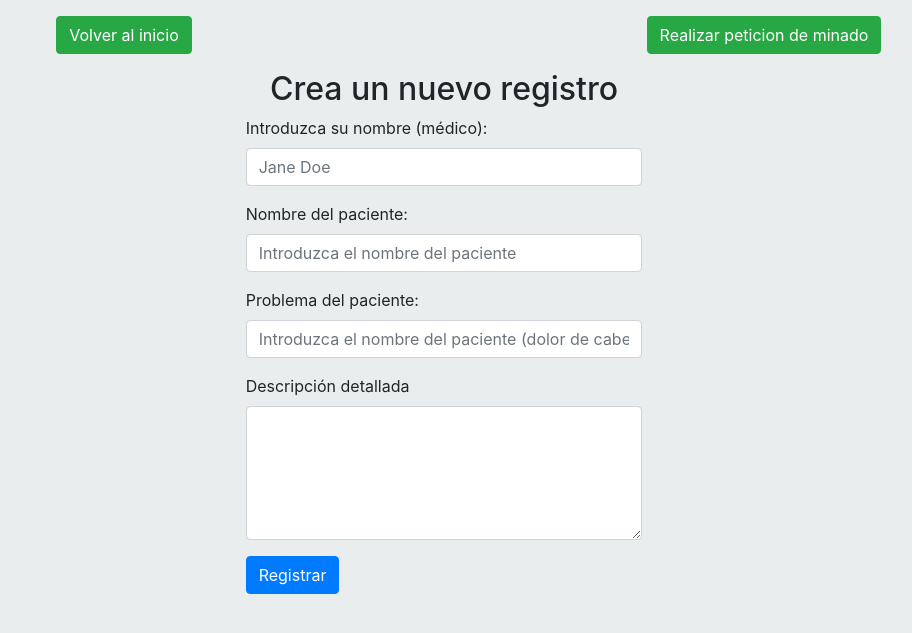
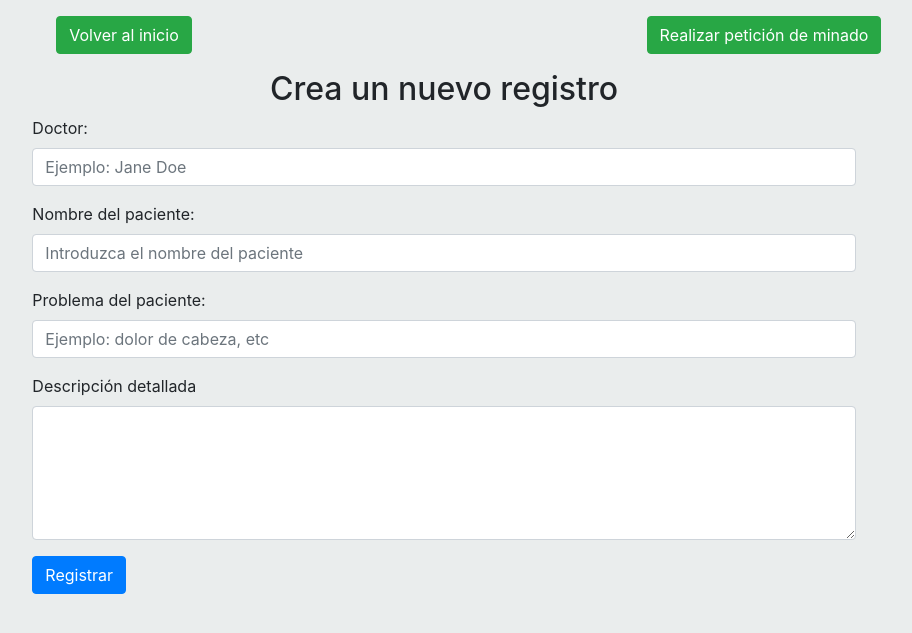
Before and after one commit to calabres97/MediChain, a Flask app: template app/templates/history.html in a window 1280 px wide. Shown: the top 633 px of the page, without its empty margins (196-1108 px from the left). Run offline with Flask 2, Linux system fonts and the light colour scheme; the template is opened without the code that fills it, so the values that code supplies are empty; some libraries are stand-ins or nearby versions.

Commit message:
Some style and grammatical changes in the views.

```diff
--- a/app/templates/history.html
+++ b/app/templates/history.html
@@ -8,7 +8,7 @@
                     <a class="btn btn-success" href="/" role="button">Volver al inicio</a>
                 </div>
                 <div class="col-md-4 text-center mt-3 mb-3">
-                    <a class="btn btn-success" href="{{node_address}}/mine" target="_blank" role="button">Realizar peticion de minado</a>
+                    <a class="btn btn-success" href="{{node_address}}/mine" target="_blank" role="button">Realizar petición de minado</a>
                 </div>
                 <div class="col-md-4 text-center mt-3 mb-3">
                     <a class="btn btn-success" href="/history?patient={{ patient }}" role="button">Actualizar</a>
@@ -20,23 +20,22 @@
                     <a class="btn btn-success" href="/" role="button">Volver al inicio</a>
                 </div>
                 <div class="col-md-6 text-center mt-3 mb-3">
-                    <a class="btn btn-success" href="{{node_address}}/mine" target="_blank" role="button">Realizar peticion de minado</a>
+                    <a class="btn btn-success" href="{{node_address}}/mine" target="_blank" role="button">Realizar petición de minado</a>
                 </div>
             </div>
         {% endif %}
     </div>
-
     <div class="container-fluid">
         <div class="row text-center">
             <h2 class="col-md-12">Crea un nuevo registro {% if exists(patient) %}para {{ patient }}{% endif %}</h2>
         </div>
         <div class="row">
-            <div class="col-md-4"></div>
-            <div class="col-md-4">
+            <div class="col-md-2"></div>
+            <div class="col-md-8">
                 <form action="/submit" method="post">
                     <div class="form-group">
-                        <label for="doctor">Introduzca su nombre (médico):</label>
-                        <input type="text" class="form-control" id="doctor" placeholder="Jane Doe" name="doctor">
+                        <label for="doctor">Doctor:</label>
+                        <input type="text" class="form-control" id="doctor" placeholder="Ejemplo: Jane Doe" name="doctor">
                     </div>
                     <div class="form-group">
                         {% if exists(patient) %}
@@ -50,7 +49,7 @@
                     </div>
                     <div class="form-group">
                         <label for="illness">Problema del paciente:</label>
-                        <input type="text" class="form-control" id="illness" placeholder="Introduzca el nombre del paciente (dolor de cabeza, etc)" name="illness">
+                        <input type="text" class="form-control" id="illness" placeholder="Ejemplo: dolor de cabeza, etc" name="illness">
                     </div>
                     <div class="form-group">
                         <label for="description">Descripción detallada</label>
@@ -59,32 +58,29 @@
                     <input class="btn btn-primary" type="submit" value="Registrar">
                 </form>
             </div>
-            <div class="col-md-4"></div>
+            <div class="col-md-2"></div>
         </div>
     </div>
-
     {% if exists(patient) %}
-        <div style="margin: 20px;">
-        <h2>Historial medico de {{ patient }}</h2>
-
-        {% for register in history %}
-        <div class="post_box">
-           <div class="post_box-header">
-              <div class="name-header">Doctor/a: {{ register.doctor }}</div>
-               <div class="name-header">Paciente: {{ register.patient }}</div>
-               <div class="name-header">Enfermedad: {{ register.illness }}</div>
-              <div class="post_box-subtitle"> Posted at <i>{{ readable_time(register.timestamp) }}</i></div>
-           </div>
-           <div>
-              <div class="post_box-body">
-                  Descripción
-                 <p>{{register.description}}</p>
-              </div>
-           </div>
-        </div>
-        {% endfor %}
-
-
+        <div class="container-fluid">
+            <div class="row text-center">
+                <h2 class="col-md-12 mt-10">Historial médico de {{ patient }}</h2>
+            </div>
+            {% for register in history %}
+                <div class="row">
+                    <div class="col-md-2"></div>
+                    <div class="col-md-8">
+                        <div class="card bg-light mb-3 w-100">
+                            <div class="card-body">
+                                <h4 class="card-title">{{ register.illness }}</h4>
+                                <h6 class="card-subtitle mb-2 text-muted">Registrado por {{ register.doctor }} a las {{ readable_time(register.timestamp) }}</h6>
+                                <p class="card-text">{{ register.description }}</p>
+                            </div>
+                        </div>
+                    </div>
+                    <div class="col-md-2"></div>
+                </div>
+            {% endfor %}
         </div>
     {% endif %}
 {% endblock %}
```
Also changed, not shown: app/templates/chain.html (+32 -90 lines), app/templates/index.html (+14 -15 lines), app/templates/peers.html (+9 -10 lines).
